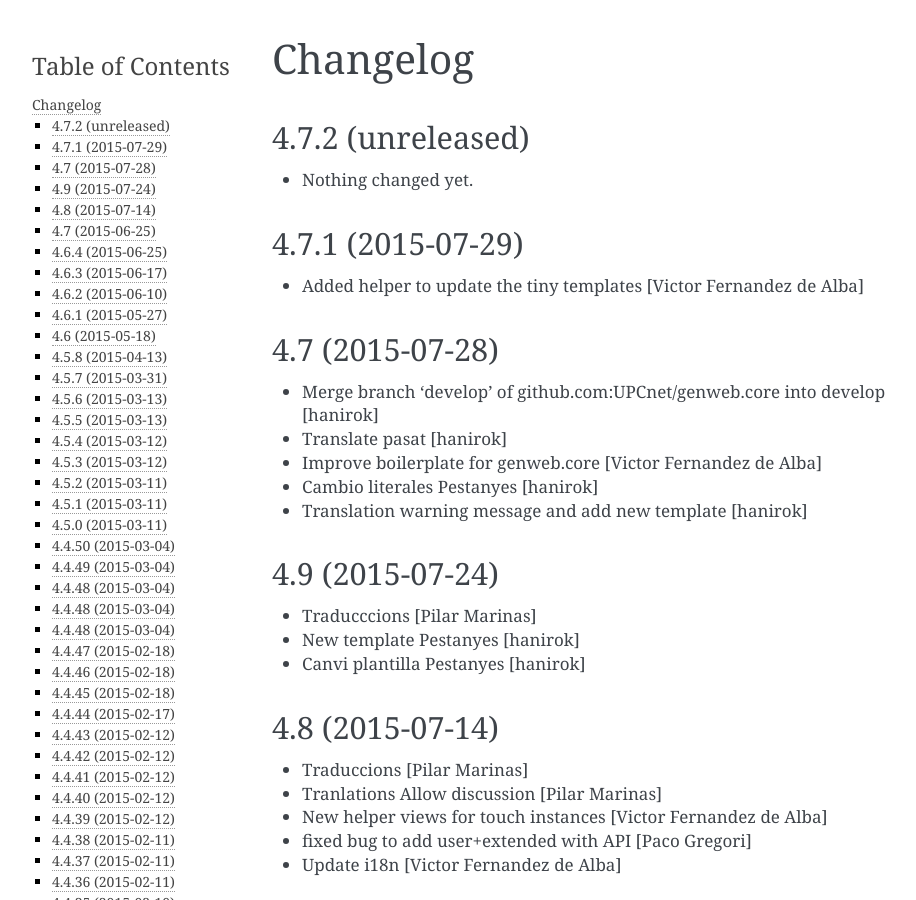
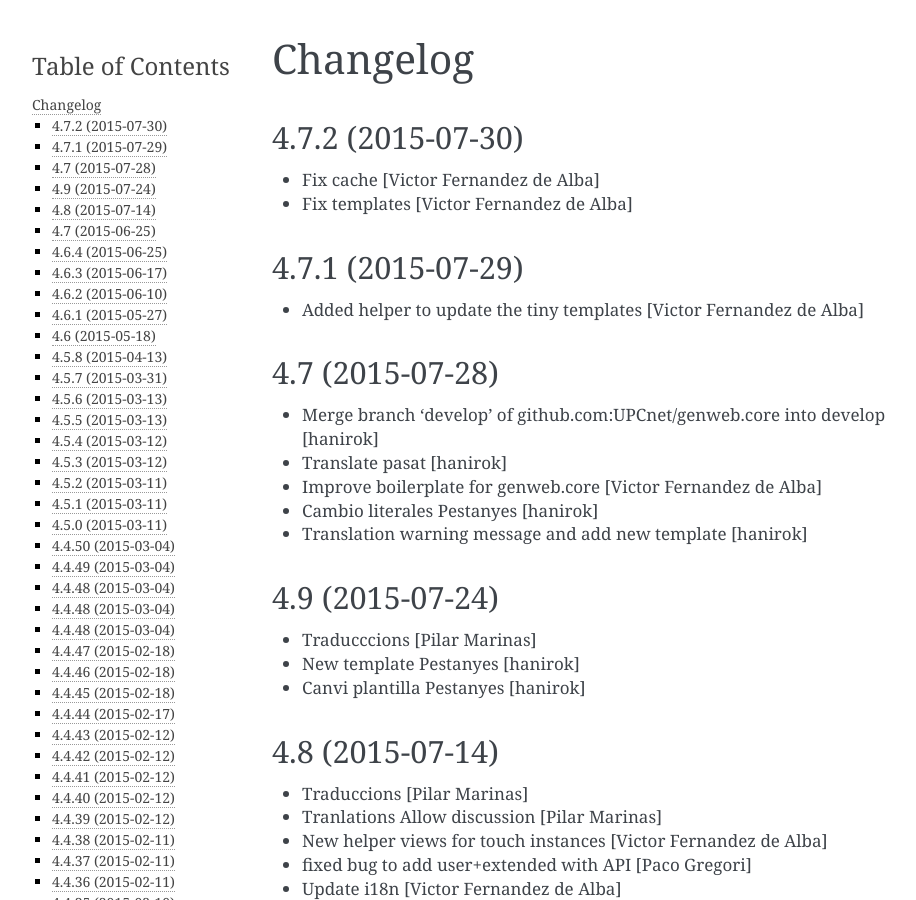
Before and after one commit to UPCnet/genweb.core, a Sphinx documentation site: the page built from docs/HISTORY.rst, in a window 1280 px wide and 900 px high. Shown: the whole window, without its empty margins (148-1064 px from the left). Built offline with Sphinx 7.4.7, drawn with Linux system fonts in a browser that asks for light colours.

Commit message:
Preparing release 4.7.2

```diff
--- a/docs/HISTORY.rst
+++ b/docs/HISTORY.rst
@@ -1,11 +1,11 @@
 Changelog
 =========
 
-4.7.2 (unreleased)
+4.7.2 (2015-07-30)
 ------------------
 
-- Nothing changed yet.
-
+* Fix cache [Victor Fernandez de Alba]
+* Fix templates [Victor Fernandez de Alba]
 
 4.7.1 (2015-07-29)
 ------------------
--- a/setup.py
+++ b/setup.py
@@ -1,7 +1,7 @@
 from setuptools import setup, find_packages
 import os
 
-version = '4.7.2.dev0'
+version = '4.7.2'
 
 README = open('README.rst').read()
 HISTORY = open(os.path.join('docs', 'HISTORY.rst')).read()
```
